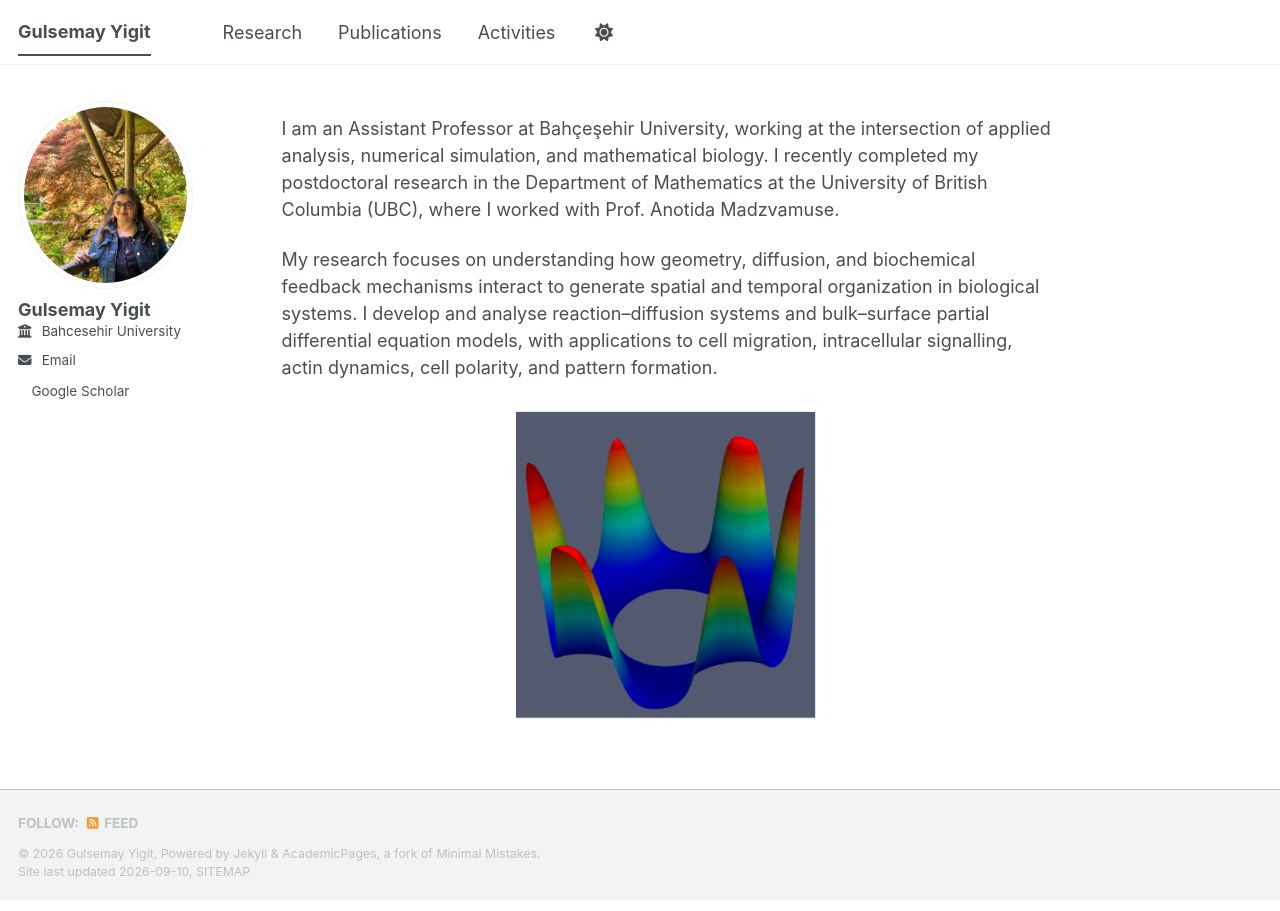
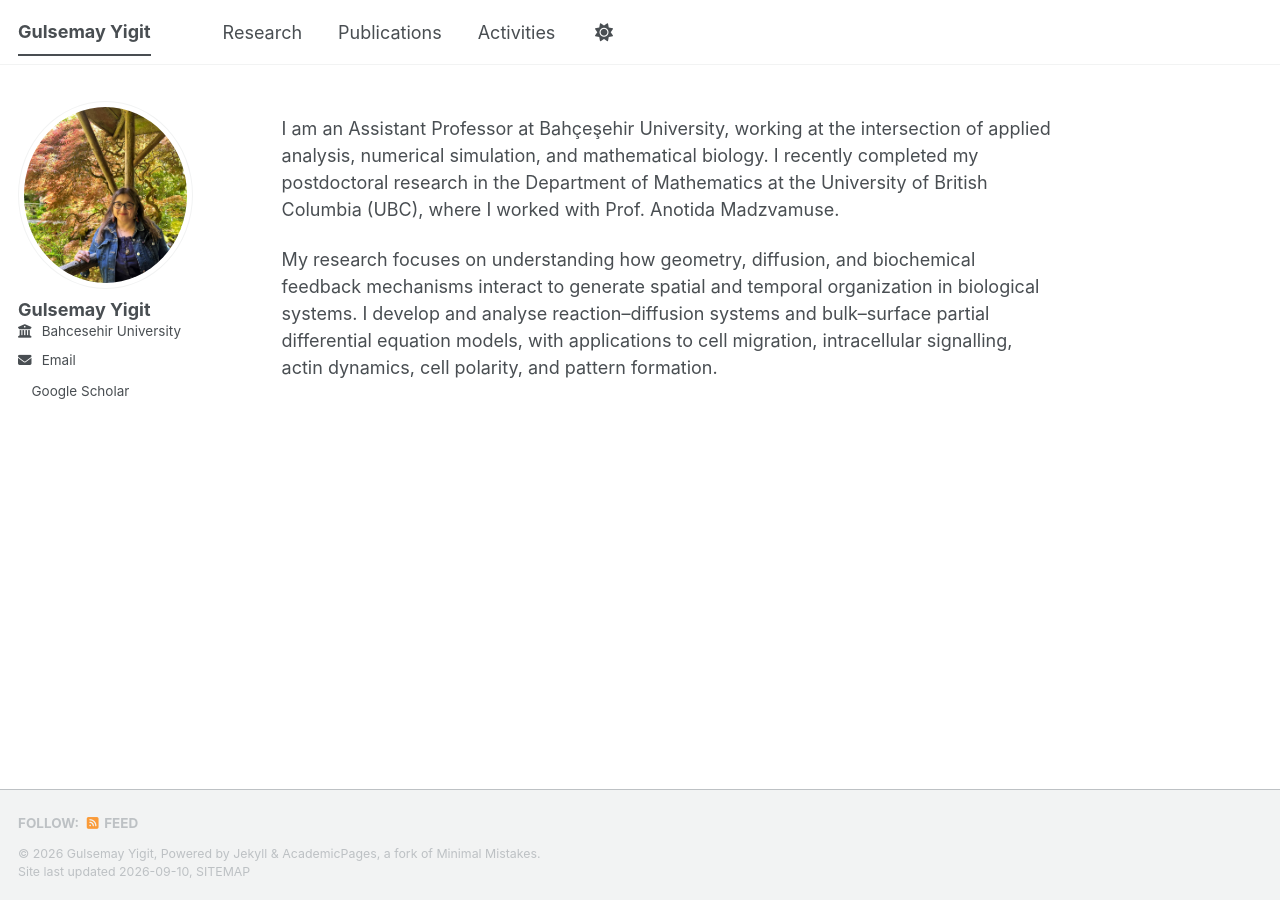
Before and after one commit to gulsemayy/gulsemayy.github.io, a Jekyll site: the page built from _pages/about.md, in a window 1280 px wide. Built offline with Jekyll 4.4.1, drawn with Linux system fonts in a browser that asks for light colours; a style sheet for code colours, icons or effects is not loaded.

Commit message:
Update about.md

```diff
--- a/_pages/about.md
+++ b/_pages/about.md
@@ -7,9 +7,3 @@ author_profile: true
 I am an Assistant Professor at Bahçeşehir University, working at the intersection of applied analysis, numerical simulation, and mathematical biology. I recently completed my postdoctoral research in the Department of Mathematics at the University of British Columbia (UBC), where I worked with Prof. Anotida Madzvamuse.
 
 My research focuses on understanding how geometry, diffusion, and biochemical feedback mechanisms interact to generate spatial and temporal organization in biological systems. I develop and analyse reaction–diffusion systems and bulk–surface partial differential equation models, with applications to cell migration, intracellular signalling, actin dynamics, cell polarity, and pattern formation.
-
-<div style="text-align:center; margin-top:30px;">
-  <img src="/images/Picture1.png"
-       alt="Reaction-diffusion pattern on an annular domain"
-       style="max-width:300px; width:100%; height:auto;">
-</div>
```
